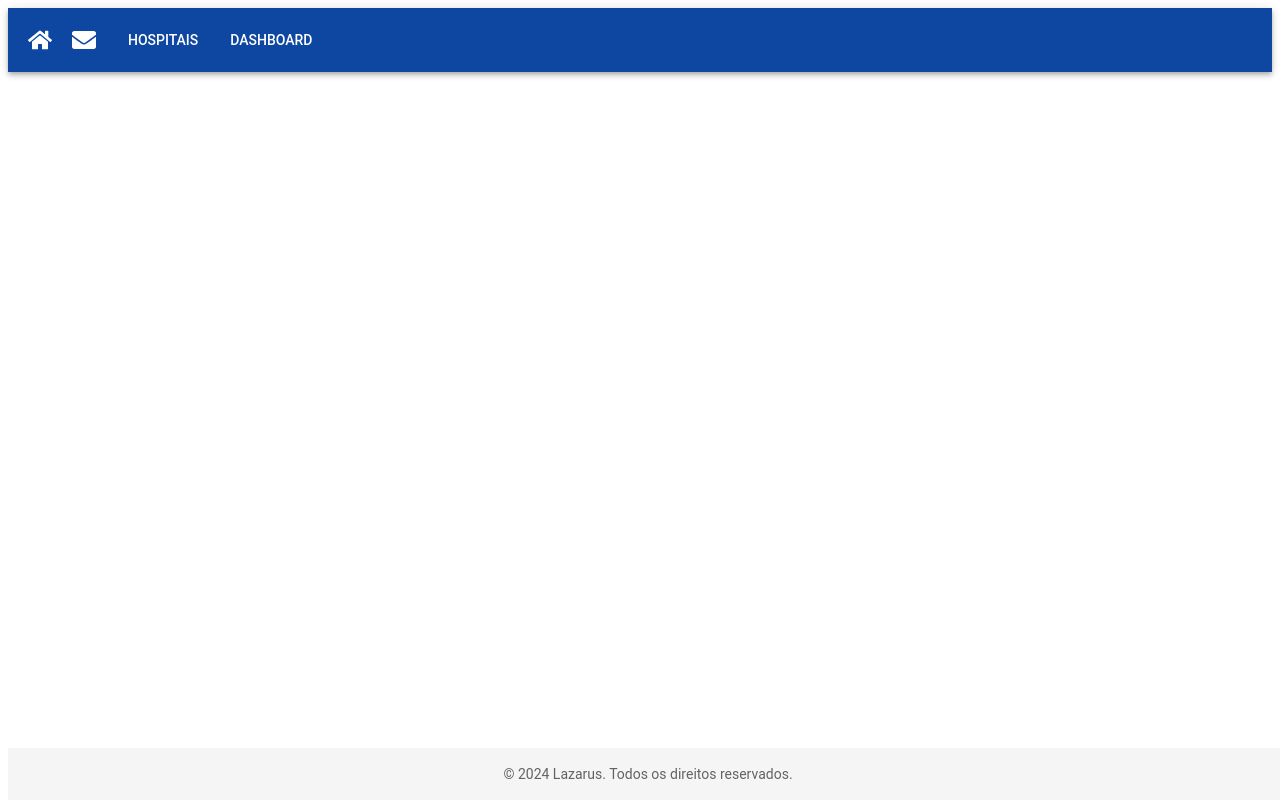
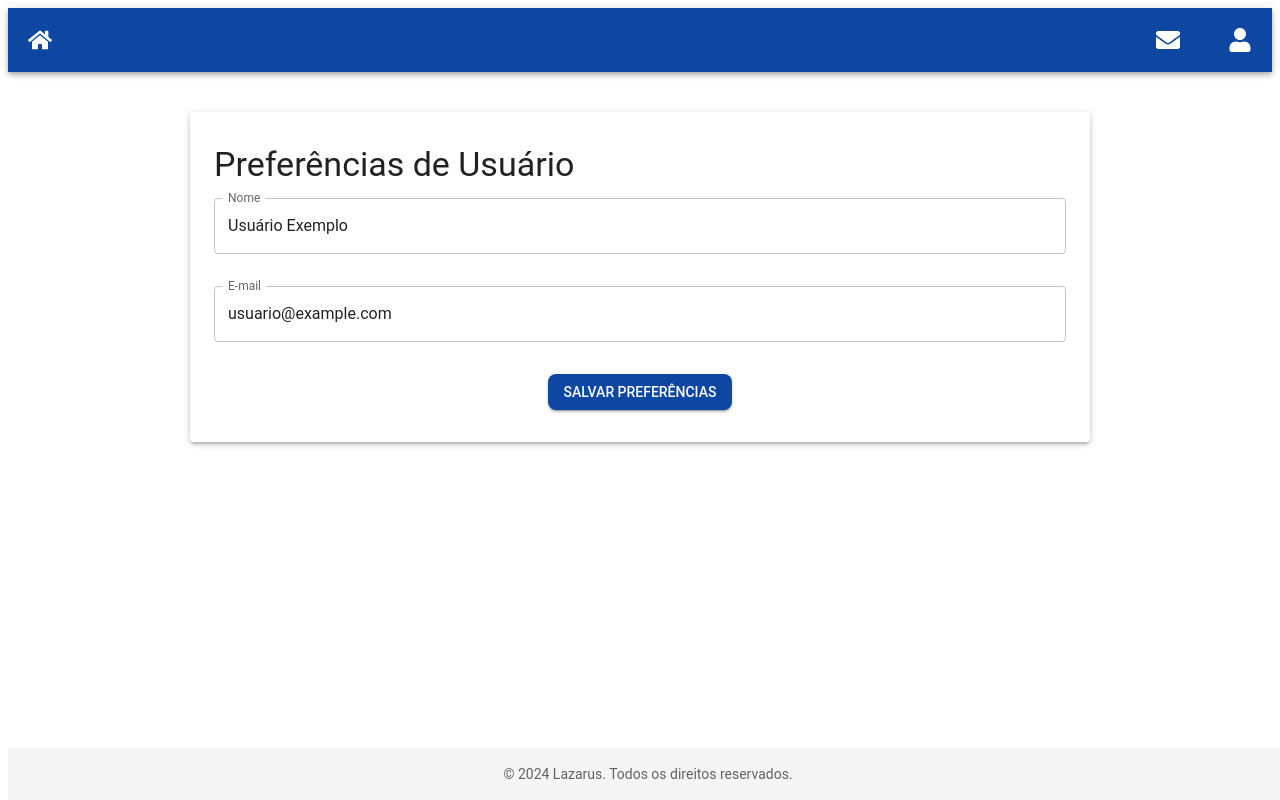
Before and after one commit to coliveia/lazarus, a React (Create React App) app: page /preferences in a window 1280 px wide. Built offline with nearby package versions, Linux system fonts and the light colour scheme.

Commit message:
novas telas e ajustes do header

```diff
--- a/src/App.js
+++ b/src/App.js
@@ -10,6 +10,7 @@ import AddPatientForm from './components/AddPatientForm';
 import Dashboard from './components/Dashboard';
 import Home from './components/Home';
 import NotificationPage from './components/NotificationPage';
+import UserPreferences from './components/UserPreferences';
 
 function App() {
   return (
@@ -24,6 +25,7 @@ function App() {
         <Route path="/dashboard" element={<Dashboard />} />
         <Route path="/home" element={<Home />} />
         <Route path="/notifications" element={<NotificationPage />} />
+        <Route path="/preferences" element={<UserPreferences />} />
 
       </Routes>
       <Footer />
--- a/src/components/Header.js
+++ b/src/components/Header.js
@@ -1,12 +1,13 @@
 import React from 'react';
 import { Link } from 'react-router-dom';
-import { AppBar, Toolbar, Button, Box, IconButton } from '@mui/material';
-import { FaHome, FaEnvelope } from 'react-icons/fa';
+import { AppBar, Toolbar, IconButton, Box } from '@mui/material';
+import { FaHome, FaEnvelope, FaUser } from 'react-icons/fa'; // Adicionando o ícone de usuário
 
 const Header = () => {
   return (
     <AppBar position="static" sx={{ mb: 4 }}>
-      <Toolbar>
+      <Toolbar sx={{ justifyContent: 'space-between' }}>
+        {/* Ícone de Home na esquerda */}
         <IconButton
           component={Link}
           to="/home"
@@ -15,26 +16,32 @@ const Header = () => {
           aria-label="home"
           sx={{ marginRight: 2 }}
         >
-          <FaHome size={24} style={{ color: '#fff' }} /> {/* Cor branca para o ícone */}
+          <FaHome size={24} style={{ color: '#fff' }} />
         </IconButton>
 
+        {/* Ícones de Notificação e Usuário na direita */}
+        <Box sx={{ display: 'flex', alignItems: 'center', gap: 2 }}>
           <IconButton
             component={Link}
             to="/notifications"
-          edge="start"
+            edge="end"
             color="inherit"
             aria-label="notifications"
             sx={{ marginRight: 2 }}
           >
             <FaEnvelope size={24} style={{ color: '#fff' }} />
           </IconButton>
-        <Box sx={{ display: 'flex', gap: 2 }}>
-          <Button color="inherit" component={Link} to="/hospitals">
-            Hospitais
-          </Button>
-          <Button color="inherit" component={Link} to="/dashboard">
-            Dashboard
-          </Button>
+
+          {/* Ícone de Usuário */}
+          <IconButton
+            component={Link}
+            to="/preferences" // Exemplo de rota para perfil do usuário
+            edge="end"
+            color="inherit"
+            aria-label="user"
+          >
+            <FaUser size={24} style={{ color: '#fff' }} />
+          </IconButton>
         </Box>
       </Toolbar>
     </AppBar>
--- a/src/components/Home.js
+++ b/src/components/Home.js
@@ -1,11 +1,12 @@
 import React from 'react';
 import { Link } from 'react-router-dom';
 import { Grid, Card, CardContent, Typography, Container, Paper, Button } from '@mui/material';
+import { FaHospital, FaTachometerAlt } from 'react-icons/fa'; // Importando os ícones
 
 const Home = () => {
   const cards = [
-    { id: 1, title: 'Hospitais', link: '/hospitals', description: 'Gerencie e veja informações dos hospitais.' },
-    { id: 2, title: 'Dashboard', link: '/dashboard', description: 'Acesse o painel de controle com estatísticas.' }
+    { id: 1, title: 'Hospitais', link: '/hospitals', description: 'Gerencie e veja informações dos hospitais.', icon: <FaHospital size={40} /> },
+    { id: 2, title: 'Dashboard', link: '/dashboard', description: 'Acesse o painel de controle com estatísticas.', icon: <FaTachometerAlt size={40} /> }
   ];
 
   return (
@@ -15,8 +16,13 @@ const Home = () => {
       <Grid container spacing={4}>
         {cards.map((card) => (
           <Grid item xs={12} sm={6} md={4} key={card.id}>
-            <Card sx={{ backgroundColor: '#e3f2fd' }}>
+            <Card sx={{ backgroundColor: '#e3f2fd', textAlign: 'center' }}>
               <CardContent>
+                {/* Ícone para cada card */}
+                <div style={{ marginBottom: '16px' }}>
+                  {card.icon}
+                </div>
+
                 <Typography variant="h6" component="div">
                   {card.title}
                 </Typography>
--- /dev/null
+++ b/src/components/UserPreferences.js
@@ -0,0 +1,43 @@
+import React from 'react';
+import { Container, Paper, Typography, Grid, TextField, Button, Box } from '@mui/material';
+
+const UserPreferences = () => {
+  return (
+    <Container component={Paper} elevation={3} maxWidth="md" sx={{ padding: 4, marginTop: 5 }}>
+      <Typography variant="h4" gutterBottom>Preferências de Usuário</Typography>
+
+      <Grid container spacing={4}>
+        {/* Exemplo de campo de preferências - Nome */}
+        <Grid item xs={12}>
+          <TextField
+            fullWidth
+            label="Nome"
+            variant="outlined"
+            defaultValue="Usuário Exemplo"
+          />
+        </Grid>
+
+        {/* Exemplo de campo de preferências - E-mail */}
+        <Grid item xs={12}>
+          <TextField
+            fullWidth
+            label="E-mail"
+            variant="outlined"
+            defaultValue="usuario@example.com"
+          />
+        </Grid>
+
+        {/* Botão para salvar alterações */}
+        <Grid item xs={12}>
+          <Box sx={{ display: 'flex', justifyContent: 'center' }}>
+            <Button variant="contained" color="primary">
+              Salvar Preferências
+            </Button>
+          </Box>
+        </Grid>
+      </Grid>
+    </Container>
+  );
+};
+
+export default UserPreferences;
```
Lines whose indentation alone changed are shown as unchanged.
